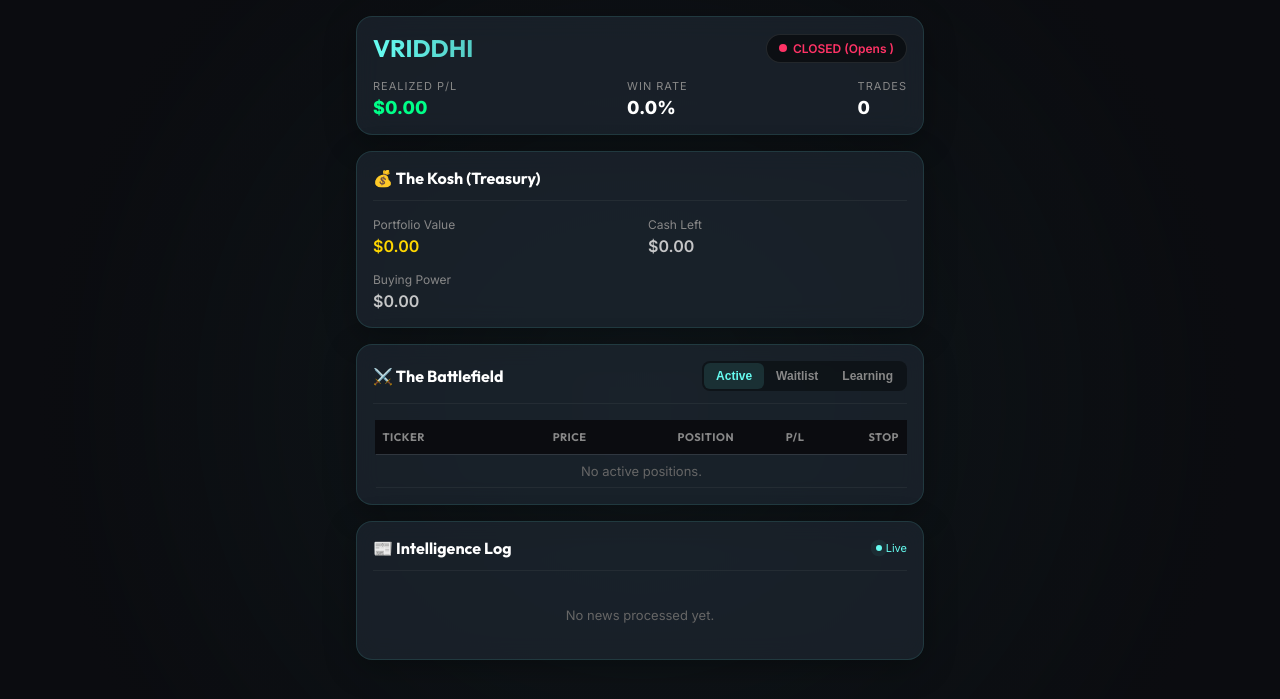
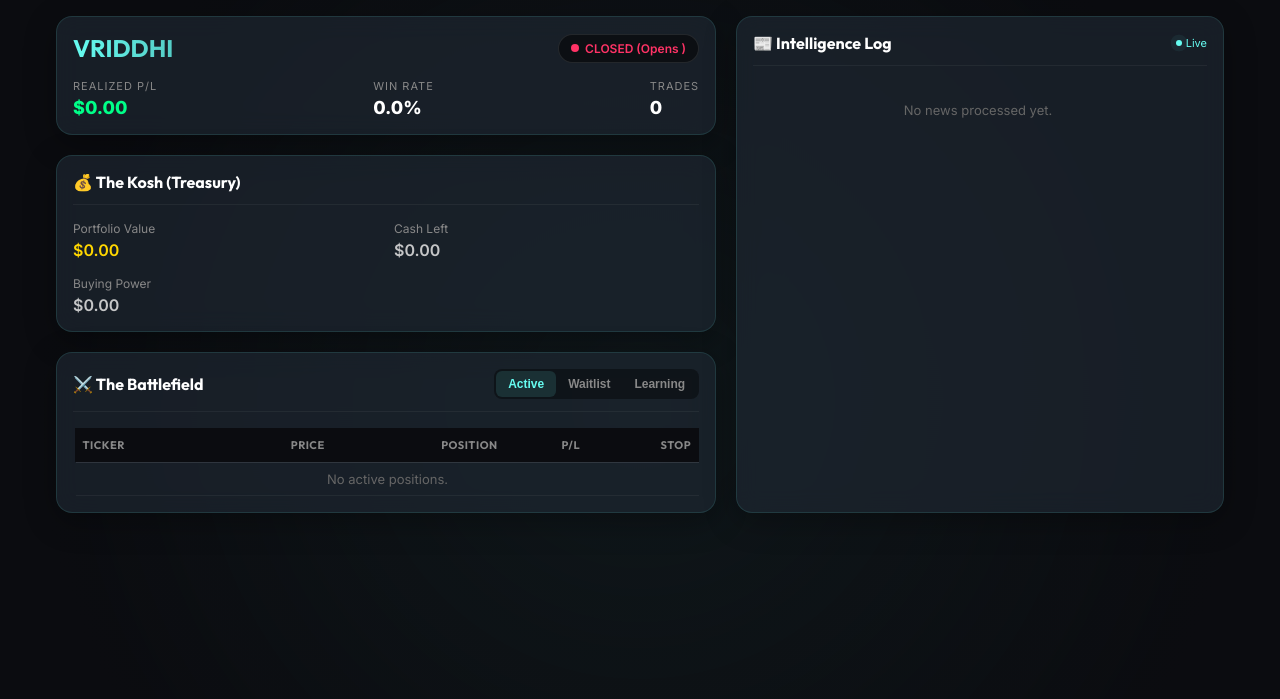
Before and after one commit to sumitagarwal2007-alt/Vriddhi, a Flask app: page / in a window 1280 px wide. Shown: the top 699 px of the page. Run offline with Flask 3, Linux system fonts and the light colour scheme; data that the repository does not hold is empty.

Commit message:
UI: Convert dashboard to a responsive side-by-side CSS Grid on desktop

```diff
--- a/static/style.css
+++ b/static/style.css
@@ -470,3 +470,54 @@ body {
     background: rgba(255, 51, 102, 0.04);
     border-color: rgba(255, 51, 102, 0.1);
 }
+
+/* Responsive Multi-Column Layout for Desktop/Tablet */
+@media (min-width: 992px) {
+    .container {
+        max-width: 1200px;
+        display: grid;
+        grid-template-columns: 1.15fr 0.85fr;
+        gap: 20px;
+        align-items: start;
+    }
+
+    header {
+        grid-column: 1;
+        grid-row: 1;
+    }
+
+    .kosh-panel {
+        grid-column: 1;
+        grid-row: 2;
+    }
+
+    .battlefield-panel {
+        grid-column: 1;
+        grid-row: 3;
+    }
+
+    .intelligence-panel {
+        grid-column: 2;
+        grid-row: 1 / span 3;
+        display: flex;
+        flex-direction: column;
+        align-self: stretch;
+        max-height: 840px;
+    }
+
+    .news-list {
+        flex: 1;
+        max-height: 740px;
+        overflow-y: auto;
+        padding-right: 4px;
+    }
+
+    .news-list::-webkit-scrollbar {
+        width: 4px;
+    }
+
+    .news-list::-webkit-scrollbar-thumb {
+        background: rgba(255, 255, 255, 0.15);
+        border-radius: 4px;
+    }
+}
--- a/templates/index.html
+++ b/templates/index.html
@@ -5,7 +5,7 @@
     <meta name="viewport" content="width=device-width, initial-scale=1.0, maximum-scale=1.0, user-scalable=no">
     <title>Vriddhi | God's Eye</title>
     <link href="https://fonts.googleapis.com/css2?family=Inter:wght@400;600;800&family=Outfit:wght@500;700&display=swap" rel="stylesheet">
-    <link rel="stylesheet" href="/static/style.css?v=101">
+    <link rel="stylesheet" href="/static/style.css?v=102">
     <meta name="apple-mobile-web-app-capable" content="yes">
     <meta name="apple-mobile-web-app-status-bar-style" content="black-translucent">
 </head>
```
